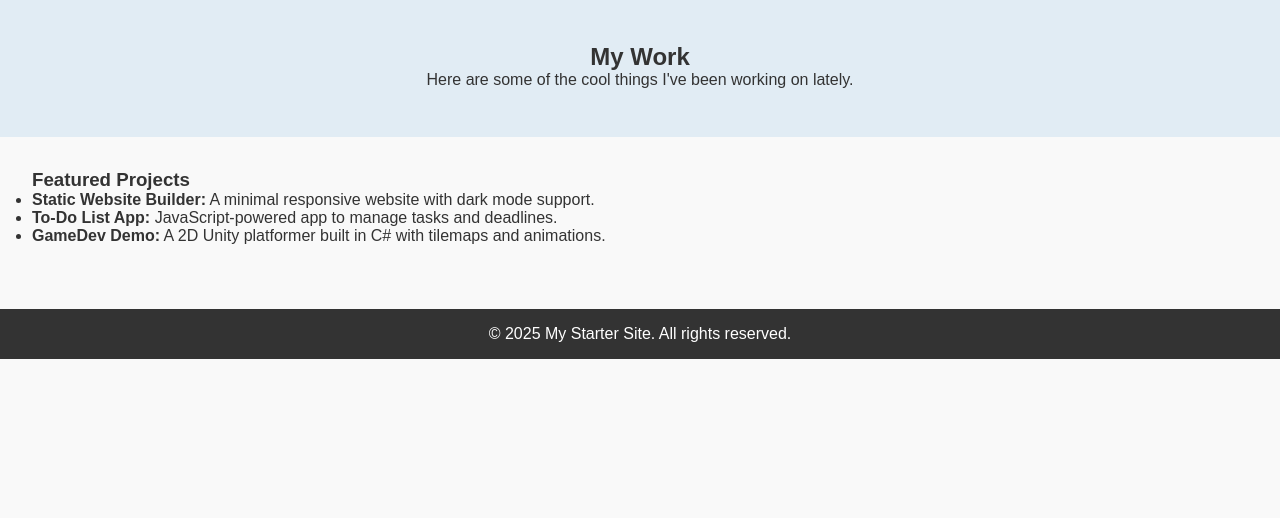
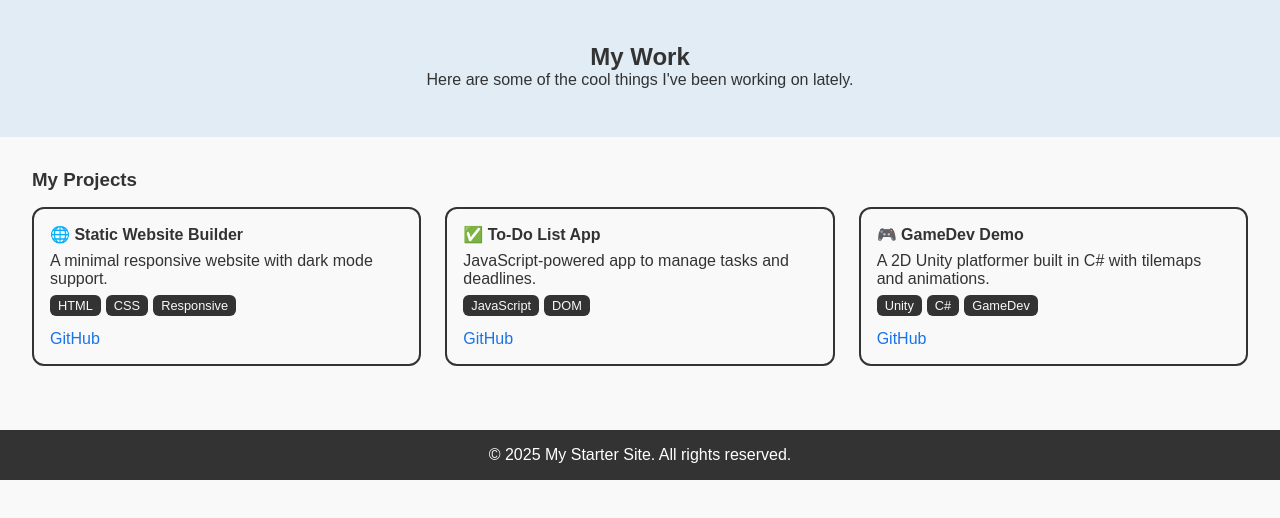
Before and after one commit to johnreznicek/WebDevelopment-Reznicek, a plain HTML site: page projects.html in a window 1280 px wide. Shown: the part 70-588 px from the top of the page. Drawn offline with Linux system fonts and the light colour scheme.

Commit message:
adding card like style to projects html file

```diff
--- a/projects.html
+++ b/projects.html
@@ -29,13 +29,37 @@
   </section>
 
   <section class="content">
-    <h3>Featured Projects</h3>
-    <ul>
-      <li><strong>Static Website Builder:</strong> A minimal responsive website with dark mode support.</li>
-      <li><strong>To-Do List App:</strong> JavaScript-powered app to manage tasks and deadlines.</li>
-      <li><strong>GameDev Demo:</strong> A 2D Unity platformer built in C# with tilemaps and animations.</li>
-    </ul>
+    <h3>My Projects</h3>
+    <div class="project-grid">
+      <div class="project-card">
+        <h4>🌐 Static Website Builder</h4>
+        <p>A minimal responsive website with dark mode support.</p>
+        <div class="tags">
+          <span>HTML</span><span>CSS</span><span>Responsive</span>
+        </div>
+        <a href="https://github.com/yourusername/static-site" target="_blank">GitHub</a>
+      </div>
+
+      <div class="project-card">
+        <h4>✅ To-Do List App</h4>
+        <p>JavaScript-powered app to manage tasks and deadlines.</p>
+        <div class="tags">
+          <span>JavaScript</span><span>DOM</span>
+        </div>
+        <a href="https://github.com/yourusername/todo-app" target="_blank">GitHub</a>
+      </div>
+
+      <div class="project-card">
+        <h4>🎮 GameDev Demo</h4>
+        <p>A 2D Unity platformer built in C# with tilemaps and animations.</p>
+        <div class="tags">
+          <span>Unity</span><span>C#</span><span>GameDev</span>
+        </div>
+        <a href="https://github.com/yourusername/unity-platformer" target="_blank">GitHub</a>
+      </div>
+    </div>
   </section>
+
 
   <footer>
     <p>&copy; 2025 My Starter Site. All rights reserved.</p>
--- a/style.css
+++ b/style.css
@@ -186,3 +186,57 @@ footer {
     opacity: 1;
     transform: rotate(0deg);
   }
+
+
+  .project-grid {
+    display: grid;
+    grid-template-columns: repeat(auto-fit, minmax(280px, 1fr));
+    gap: 1.5rem;
+    margin-top: 1rem;
+  }
+
+  .project-card {
+    background-color: var(--bg-color);
+    border: 2px solid var(--text-color);
+    padding: 1rem;
+    border-radius: 12px;
+    transition: transform 0.3s ease, box-shadow 0.3s ease;
+  }
+
+  .project-card:hover {
+    transform: translateY(-5px);
+    box-shadow: 0 8px 20px rgba(0, 0, 0, 0.1);
+  }
+
+  .project-card h4 {
+    margin-bottom: 0.5rem;
+  }
+
+  .project-card .tags {
+    margin: 0.5rem 0;
+  }
+
+  .project-card .tags span {
+    background: var(--text-color);
+    color: var(--bg-color);
+    font-size: 0.8rem;
+    padding: 3px 8px;
+    border-radius: 6px;
+    margin-right: 5px;
+  }
+
+  .project-card a {
+    display: inline-block;
+    margin-top: 0.5rem;
+    color: #1a73e8;
+    text-decoration: none;
+  }
+
+  body.dark-mode .project-card {
+    background-color: #1e1e1e;
+    border-color: #888;
+  }
+
+  body.dark-mode .project-card a {
+    color: #82b1ff;
+  }
```
